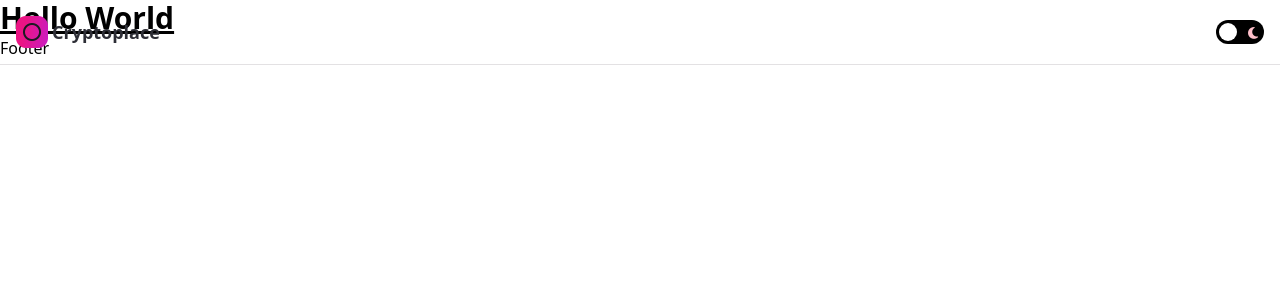
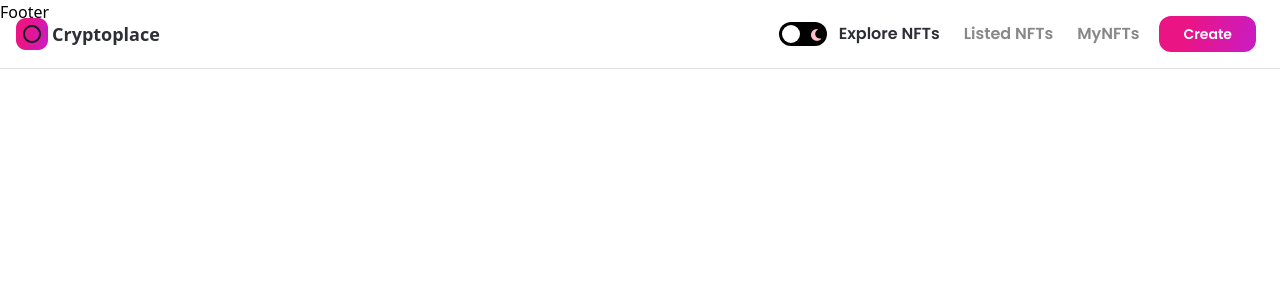
Before and after one commit to lucasmoncada08/cryptoplace, a Next.js app: page / in a window 1280 px wide. Shown: the top 300 px of the page. Built offline with nearby package versions, Linux system fonts and the light colour scheme.

Commit message:
Added complete Navbar

```diff
--- /dev/null
+++ b/components/Button.jsx
@@ -0,0 +1,13 @@
+import React from 'react';
+
+const Button = ({ btnName, classStyles, handleClick }) => (
+  <button
+    type="button"
+    className={`nft-gradient text-sm minlg:text-lg py-2 px-6 minlg:px-8 font-poppins font-semibold text-white ${classStyles}`}
+    onClick={handleClick}
+  >
+    {btnName}
+  </button>
+);
+
+export default Button;
--- a/components/Navbar.jsx
+++ b/components/Navbar.jsx
@@ -4,10 +4,71 @@
 import Image from 'next/image';
 import Link from 'next/link';
 
+import { Button } from './index';
 import images from '../assets';
+
+const MenuItems = ({ isMobile, active, setActive }) => {
+  const generateLink = (i) => {
+    switch (i) {
+      case 0:
+        return '/';
+      case 1:
+        return '/created-nfts';
+      case 2:
+        return '/my-nfts';
+      default:
+        return '/';
+    }
+  };
+
+  return (
+    <ul className={`list-none flexCenter flex-row ${isMobile && 'flex-col h-full'}`}>
+      {['Explore NFTs', 'Listed NFTs', 'MyNFTs'].map((item, i) => (
+        <li
+          key="i"
+          onClick={() => {
+            setActive(item);
+          }}
+          className={`flex flex-row items-center font-poppins font-semibold text-base
+          dark:hover:text-white hover:text-nft-dark mx-3
+          ${active === item
+            ? 'dark:text-white text-nft-black-1'
+            : 'dark:text-nft-gray-3 text-nft-gray-2'}`}
+        >
+          <Link href={generateLink(i)}>{item}</Link>
+        </li>
+      ))}
+    </ul>
+  );
+};
+
+const ButtonGroup = ({ setActive, router }) => {
+  const hasConnected = true;
+
+  return hasConnected ? (
+    <Button
+      btnName="Create"
+      classStyles="mx-2 rounded-xl"
+      handleClick={() => {
+        setActive('');
+        router.push('/create-nft');
+      }}
+    />
+  )
+    : (
+      <Button
+        btnName="Connect"
+        classStyles="mx-2 rounded-xl"
+        handleClick={() => {}}
+      />
+    );
+};
 
 const Navbar = () => {
   const { theme, setTheme } = useTheme();
+  const router = useRouter();
+  const [active, setActive] = useState('Explore NFTs');
+  const [isOpen, setIsOpen] = useState(false);
 
   return (
     <nav className="flexBetween w-full fixed z-10 p-4 flex-row border-b dark:bg-nft-dark dark:border-nft-black-1 border-nft-gray-1">
@@ -38,7 +99,49 @@
             <div className="w-3 h-3 absolute bg-white rounded-full ball" />
           </label>
         </div>
+        <div className="md:hidden flex">
+          <MenuItems active={active} setActive={setActive} />
+          <div className="">
+            <ButtonGroup setActive={setActive} router={router} />
+          </div>
+        </div>
       </div>
+      <div className="hidden md:flex ml-2">
+        {isOpen
+          ? (
+            <Image
+              src={images.cross}
+              objectFit="contain"
+              width={20}
+              height={20}
+              alt="close"
+              onClick={() => setIsOpen(false)}
+              className={theme === 'light' && 'filter invert'}
+            />
+          ) : (
+            <Image
+              src={images.menu}
+              objectFit="contain"
+              width={25}
+              height={25}
+              alt="menu"
+              onClick={() => setIsOpen(true)}
+              className={theme === 'light' && 'filter invert'}
+            />
+          )}
+
+        {isOpen && (
+        <div className="fixed inset-0 top-65 dark:bg-nft-dark bg-white z-10 nav-h flex justify-between flex-col">
+          <div className="flex-1 p-4">
+            <MenuItems active={active} setActive={setActive} isMobile />
+          </div>
+          <div className="p-4 border-t dark:border-nft-black-1 border-nft-gray-1">
+            <ButtonGroup setActive={setActive} router={router} />
+          </div>
+        </div>
+        )}
+      </div>
+
     </nav>
   );
 };
--- a/components/index.js
+++ b/components/index.js
@@ -1,4 +1,5 @@
 import Navbar from './Navbar';
 import Footer from './Footer';
+import Button from './Button';
 
-export { Navbar, Footer };
+export { Navbar, Footer, Button };
--- a/pages/index.js
+++ b/pages/index.js
@@ -1,8 +1,8 @@
 const Home = () => (
   <div>
-    <h1 className="text-3xl font-bold underline">
+    {/* <h1 className="text-3xl font-bold underline">
       Hello World
-    </h1>
+    </h1> */}
   </div>
 );
 
```
